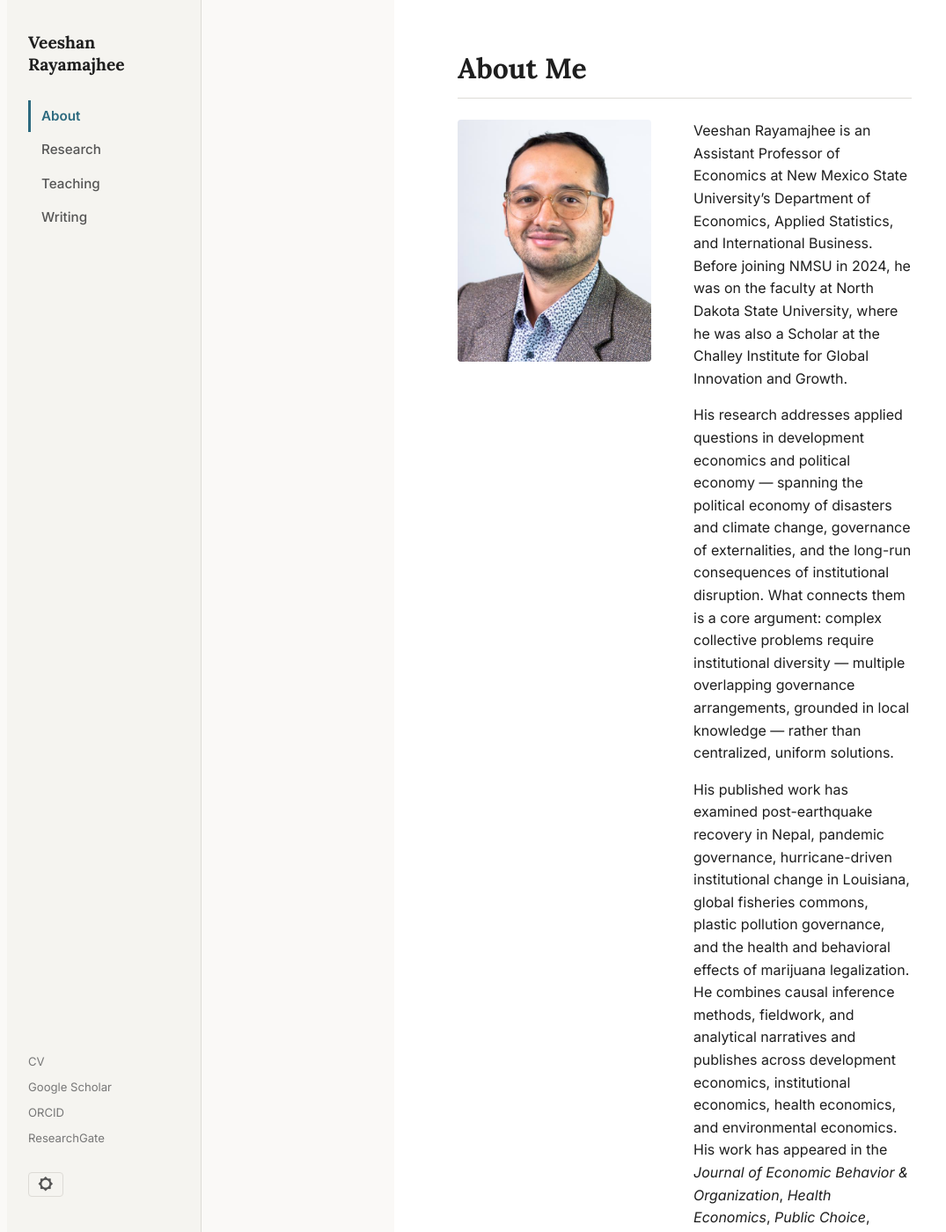
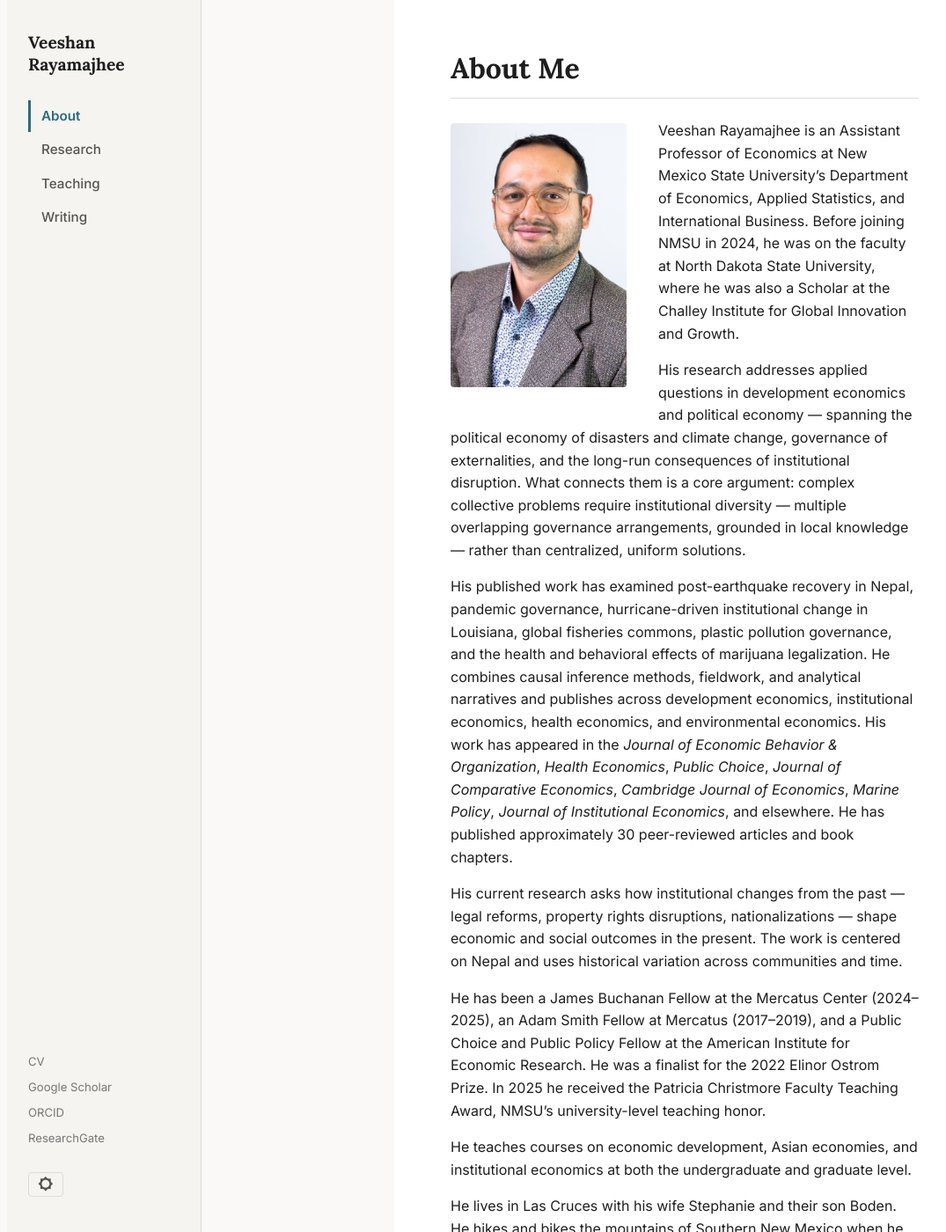
Before and after one commit to veeshanr/veeshanr.github.io, a Jekyll site: the page built from pages/about.md, in a window 1280 px wide and 1400 px high. Shown: the whole window at 88% size, without its empty margins (82-1157 px from the left). Built offline with Jekyll 4.4.1, drawn with Linux system fonts in a browser that asks for light colours.

Commit message:
Fix: float photo left, fill content width, add ORCID

```diff
--- a/_layouts/sidebar.html
+++ b/_layouts/sidebar.html
@@ -32,7 +32,7 @@
         <div class="sidebar-links">
           <a href="/files/CV.pdf" target="_blank" rel="noopener">CV</a>
           <a href="https://scholar.google.com/citations?user=EU1Z--4AAAAJ&hl=en" target="_blank" rel="noopener">Google Scholar</a>
-          <a href="https://orcid.org/[YOUR-ORCID-ID]" target="_blank" rel="noopener">ORCID</a>
+          <a href="https://orcid.org/0000-0002-2117-7337" target="_blank" rel="noopener">ORCID</a>
           <a href="https://www.researchgate.net/profile/Veeshan-Rayamajhee" target="_blank" rel="noopener">ResearchGate</a>
         </div>
 
--- a/css/layout.css
+++ b/css/layout.css
@@ -140,11 +140,11 @@
 .main-content {
   grid-column: 2;
   margin-left: var(--sidebar-width);
-  padding: 52px 72px 48px;
+  padding: 52px 64px 48px;
   min-height: 100vh;
   background: var(--bg-light);
   box-sizing: border-box;
-  max-width: 860px;
+  width: calc(100% - var(--sidebar-width));
 }
 
 .main-content article {
@@ -166,19 +166,25 @@
    ============================================================ */
 
 .about-grid {
-  display: grid;
-  grid-template-columns: 220px 1fr;
-  gap: 48px;
-  align-items: start;
+  display: block;
+}
+
+.about-photo {
+  float: left;
+  margin: 4px 36px 24px 0;
 }
 
 .about-photo img {
-  width: 220px;
-  height: 275px;
-  object-fit: cover;
-  object-position: center top;
+  width: 200px;
+  height: auto;
   border-radius: 4px;
   display: block;
+}
+
+.about-bio::after {
+  content: "";
+  display: table;
+  clear: both;
 }
 
 /* ============================================================
--- a/pages/about.md
+++ b/pages/about.md
@@ -23,5 +23,5 @@ He lives in Las Cruces with his wife Stephanie and their son Boden. He hikes and
 
 [scholar]: https://scholar.google.com/citations?user=EU1Z--4AAAAJ&hl=en
 [cv]: /files/CV.pdf
-[orcid]: https://orcid.org/[YOUR-ORCID-ID]
+[orcid]: https://orcid.org/0000-0002-2117-7337
 [rg]: https://www.researchgate.net/profile/Veeshan-Rayamajhee
```
